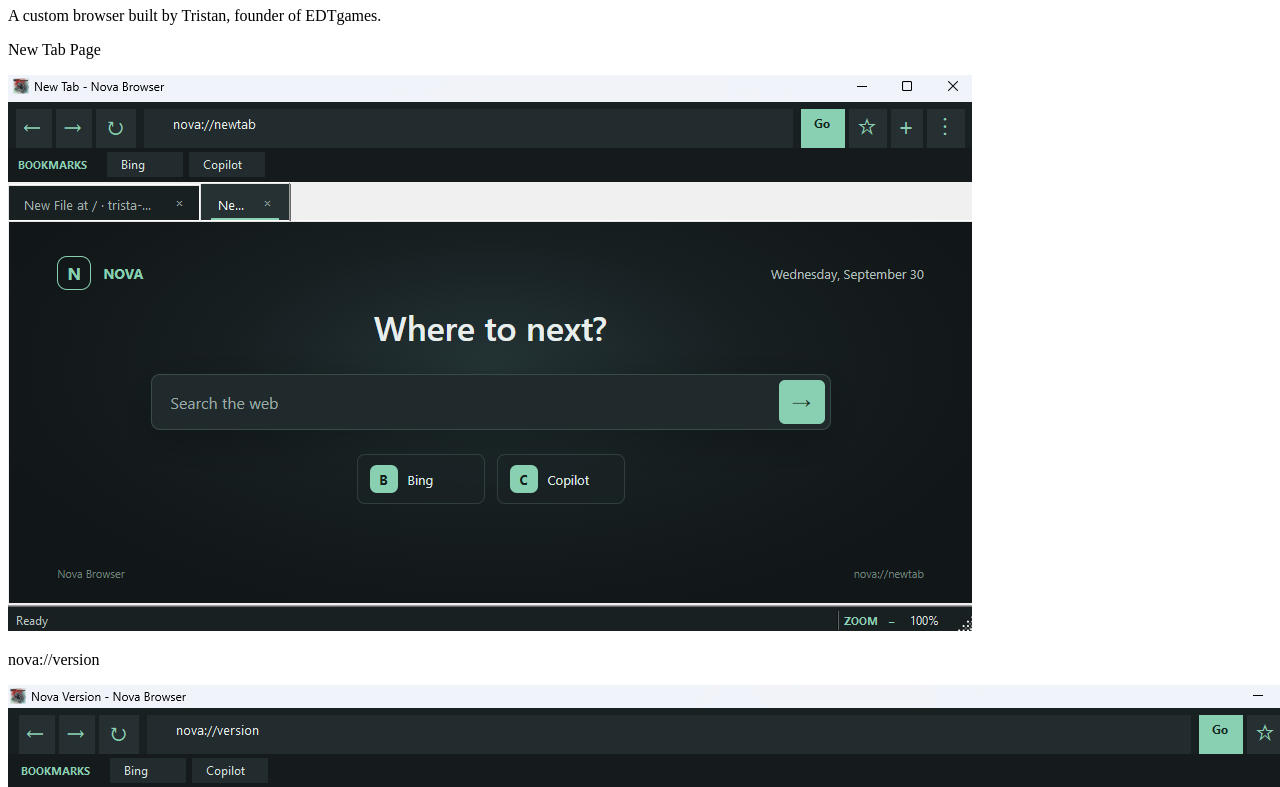
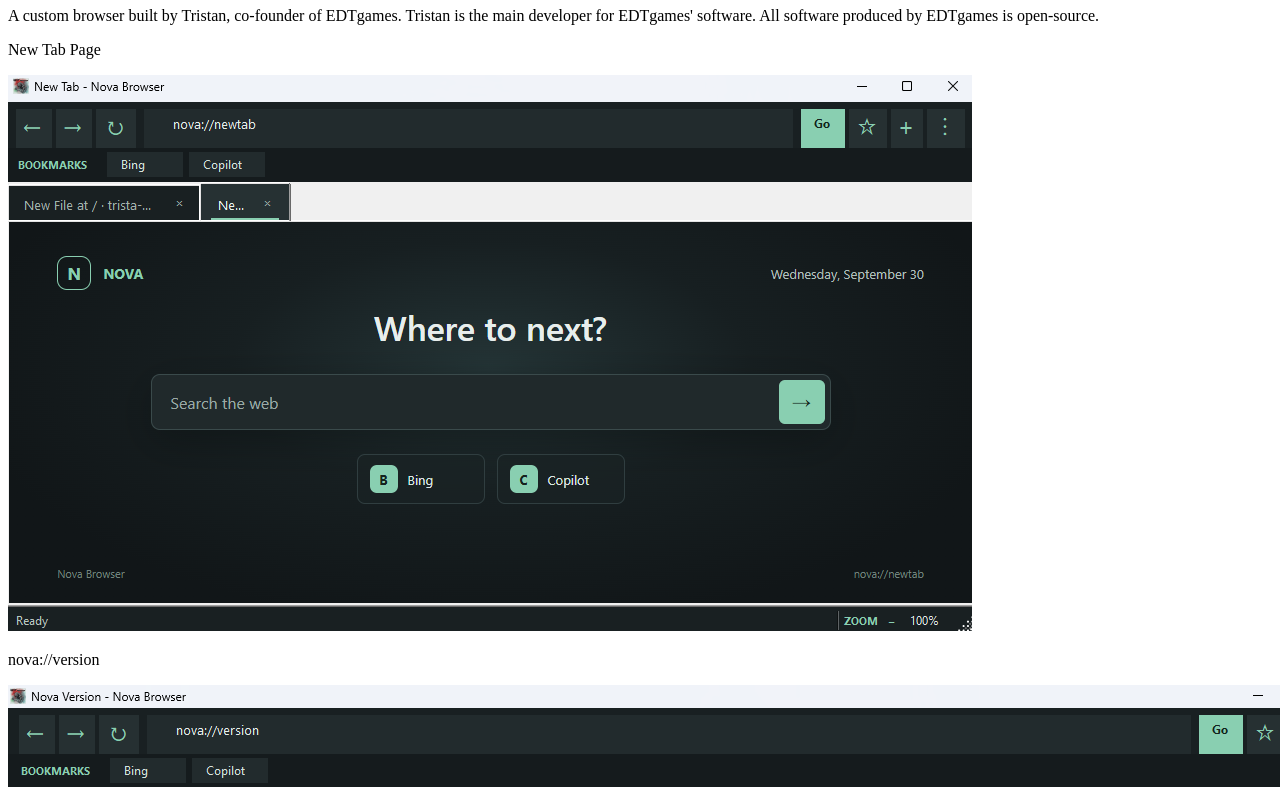
Before and after one commit to trista-man/Nova-Browser, a plain HTML site: page index.html in a window 1280 px wide. Shown: the part 73-860 px from the top of the page. Drawn offline with Linux system fonts and the light colour scheme.

Commit message:
Revise Nova Browser description in index.html
Updated the description of the Nova Browser to include co-founder information and details about open-source software.

```diff
--- a/index.html
+++ b/index.html
@@ -5,7 +5,7 @@
 </head>
 <body>
     <h1>Nova Browser</h1>
-    <p>A custom browser built by Tristan, founder of EDTgames.</p>
+    <p>A custom browser built by Tristan, co-founder of EDTgames. Tristan is the main developer for EDTgames' software. All software produced by EDTgames is open-source. </p>
     <p>New Tab Page</p>
     <img src="images/screenshot.png"
 alt="Nova Browser Screenshot">
```
